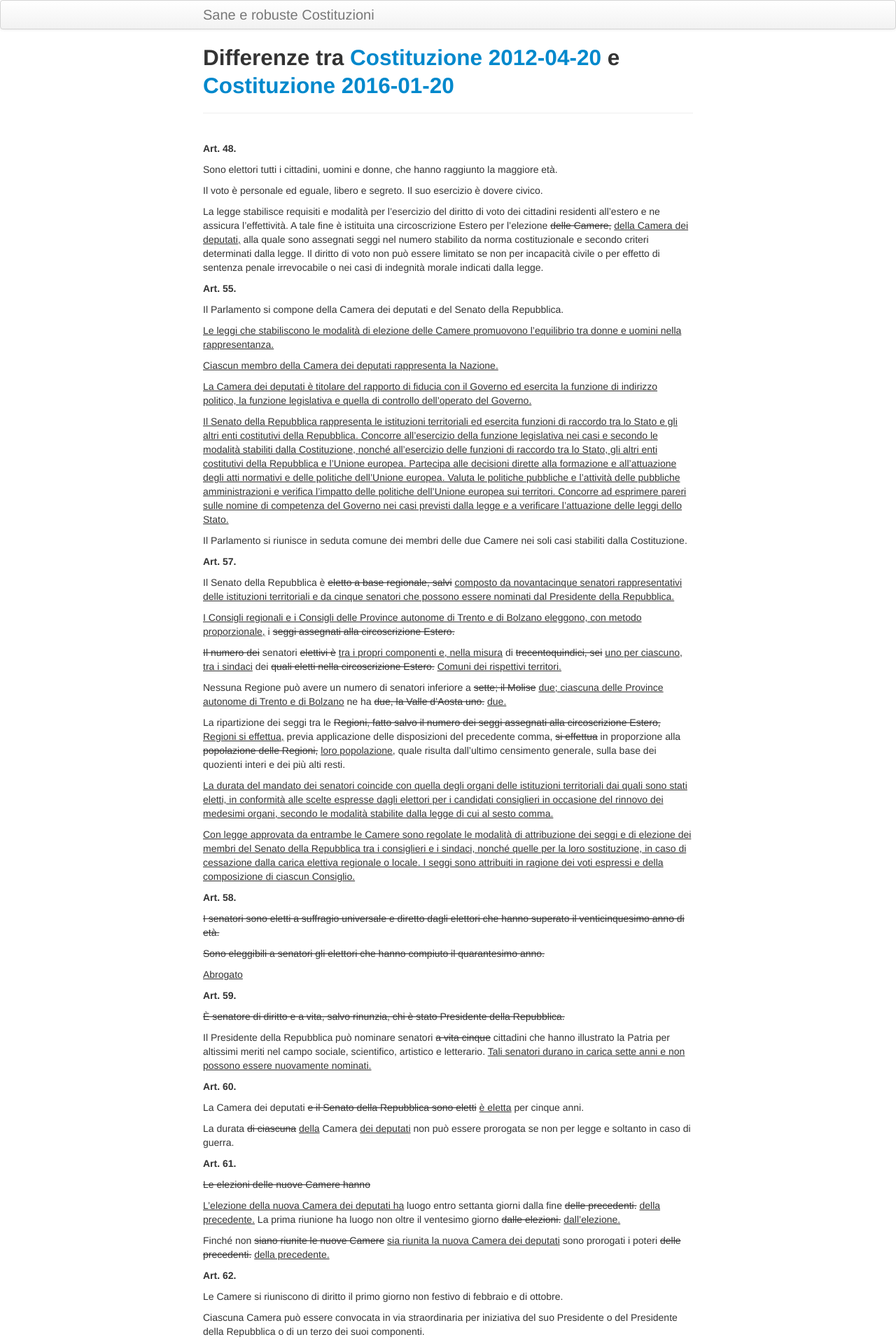
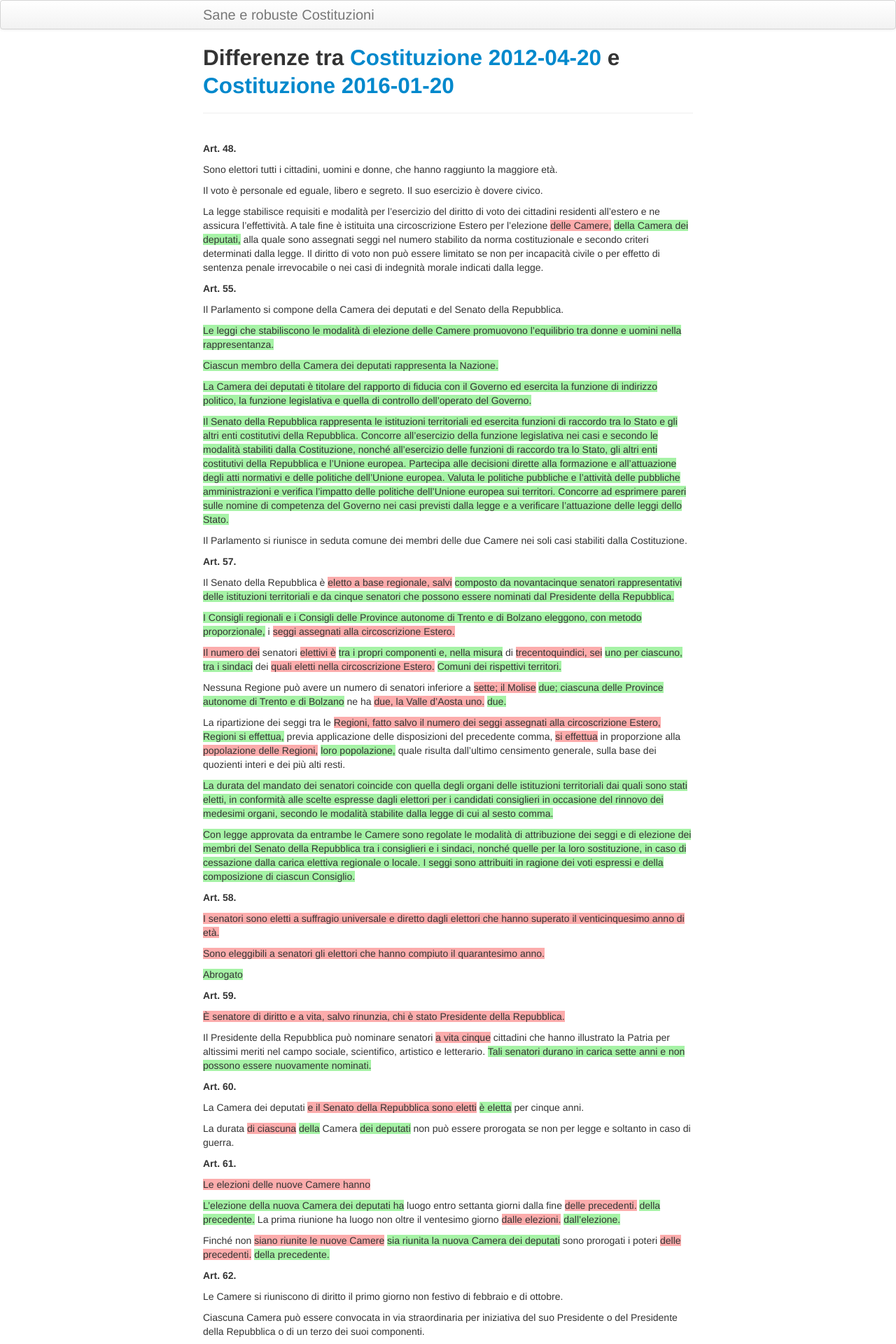
Before and after one commit to zacchiro/costituzione, a Jekyll site: the page built from diff/2012-04-20/2016-01-20.md, in a window 1280 px wide. Shown: the top 1920 px of the page at 70% size. Built offline with Jekyll 4.4.1, drawn with Linux system fonts in a browser that asks for light colours.

Commit message:
publishing diffs (auto)

```diff
--- a/assets/themes/twitter/css/costituzione.css
+++ b/assets/themes/twitter/css/costituzione.css
@@ -1,9 +1,9 @@
-.delete {
+del {
     background-color: #fcacac;
-    /* text-decoration: line-through; */
+    text-decoration: none;
 }
 
-.insert {
+ins {
     background-color: #a6f3a6;
-    /* font-weight: bold; */
+    text-decoration: none;
 }
```
